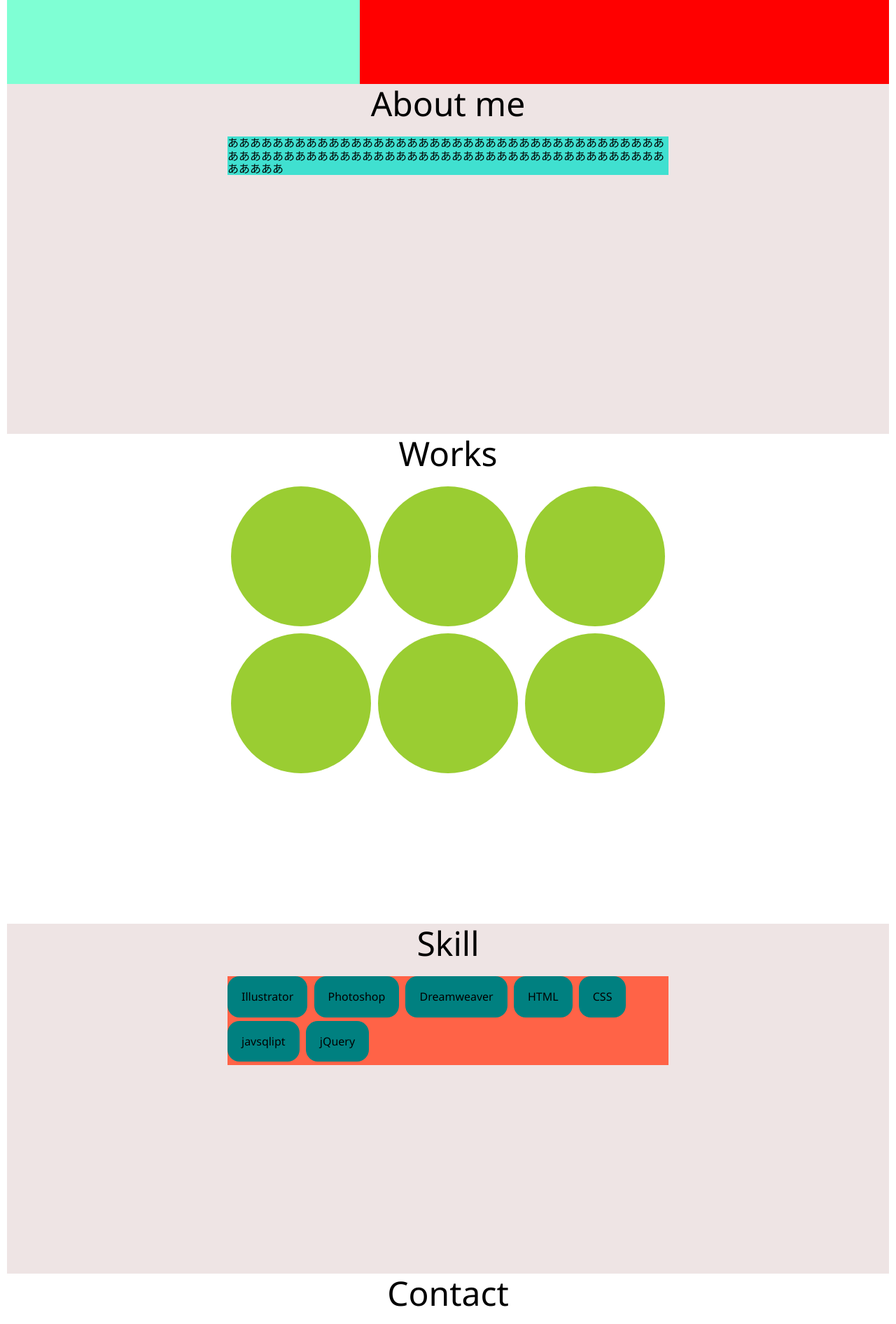
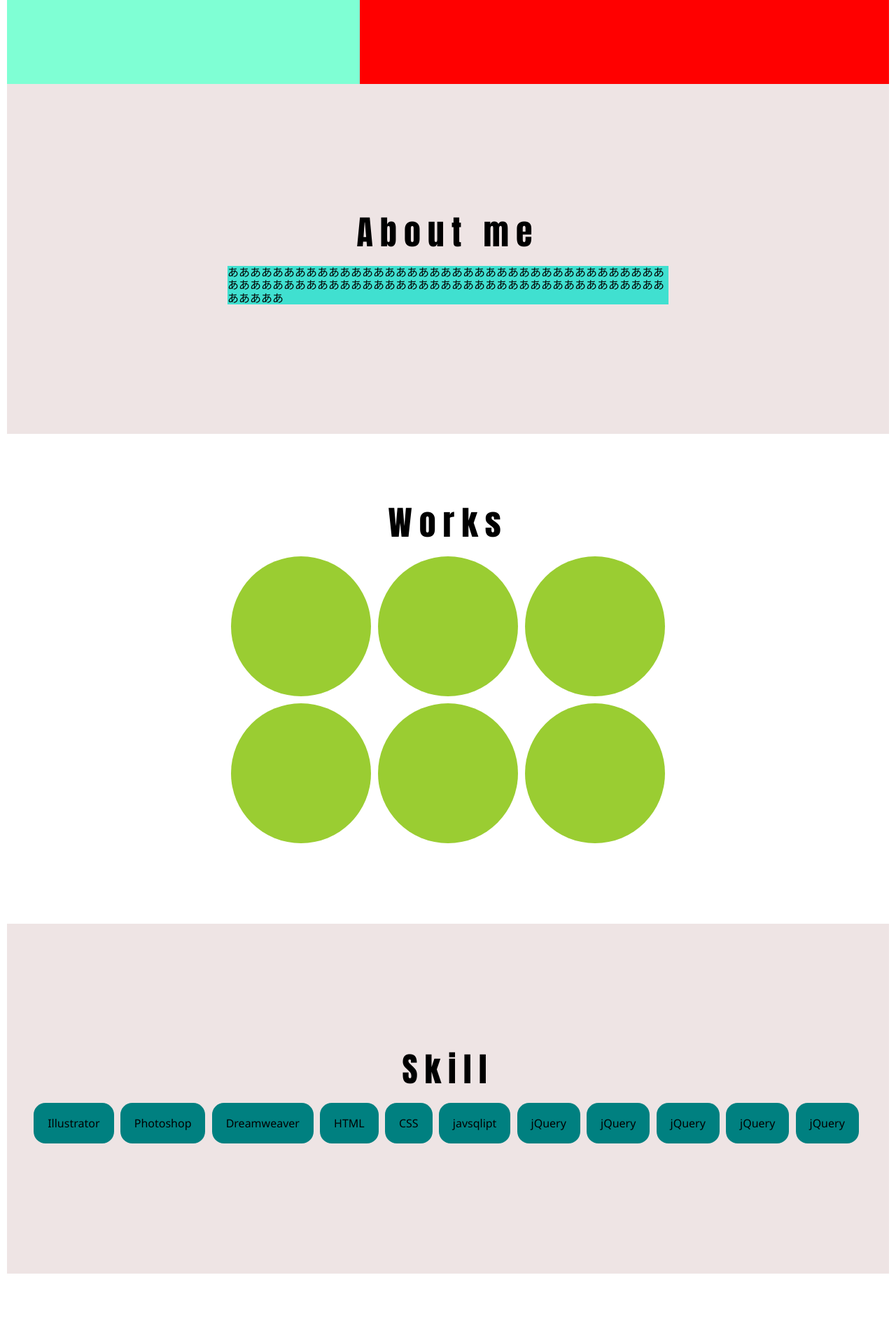
Before and after one commit to yamame1212/PORTFOLIO, a plain HTML site: page index.html in a window 1280 px wide. Shown: the part 660-2552 px from the top of the page at 70% size. Drawn offline with nearby package versions, Linux system fonts and the light colour scheme.

Commit message:
修正２

```diff
--- a/css/style.css
+++ b/css/style.css
@@ -19,18 +19,34 @@ body{
 #about{
     background-color: var(--sub-color);
     height: 500px;
+    display: flex;
+    flex-direction: column;
+    justify-content: center;
+    align-items: center;
+    /* text-align: center; */
 }
 #works{
     background-color: var(--main-color);
     height: 700px;
+    display: flex;
+    flex-direction: column;
+    justify-content: center;
+    align-items: center;
 }
 #skill{
     background-color: var(--sub-color);
     height: 500px;
+    display: flex;
+    flex-direction: column;
+    justify-content: center;
+    /* align-items: center; */
 }
 #contact{
     background-color: var(--main-color);
     height: 700px;
+    display: flex;
+    flex-direction: column;
+    justify-content: center;
 }
 
 
@@ -38,11 +54,16 @@ h1{
     font-size: 300%;
     text-align: center;
     margin-bottom: 20px;
+    font-family:Impact, Haettenschweiler, 'Arial Narrow Bold', sans-serif;
+    letter-spacing: 10px;
+
 }
 
 
 header{
     position: sticky;
+    top:0;
+    z-index: 10;
     width: 100%;
     height: 80px;
     display:flex;
@@ -88,12 +109,16 @@ margin: 20px;
     max-width: 300%;
 }
 .title{
+    width: 100%;
     font-size: 500%;
     letter-spacing: 40px;
     overflow: hidden;
+    font-family:'Courier New', Courier, monospace
+    letter-spacing: 10px;
+
 }
 .titleName{
-    font-size:200%;
+    font-size:150%;
     letter-spacing: 25px;
     overflow: hidden;
 }
@@ -130,9 +155,12 @@ margin: 20px;
 }
 
 .skillBox{
-    width: 50%;
+    width:95%;
     margin: 0 auto;
-    background-color: tomato;
+    justify-content: center;
+    align-items: center;
+    text-align: center;
+    /* background-color: red; */
 }
 .btnBox{
     display: inline-block;
--- a/index.html
+++ b/index.html
@@ -75,6 +75,10 @@
                     <div class="btnBox"><p>CSS</p></div>
                     <div class="btnBox"><p>javsqlipt</p></div>
                     <div class="btnBox"><p>jQuery</p></div>
+                    <div class="btnBox"><p>jQuery</p></div>
+                    <div class="btnBox"><p>jQuery</p></div>
+                    <div class="btnBox"><p>jQuery</p></div>
+                    <div class="btnBox"><p>jQuery</p></div>
                 </div>
             </div>
         </section>
```
